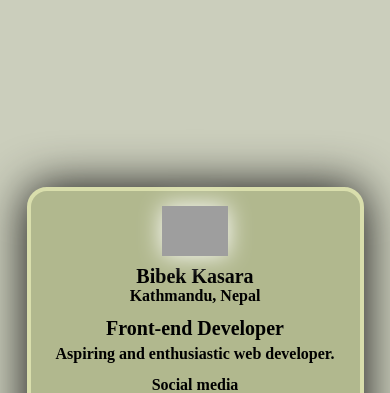
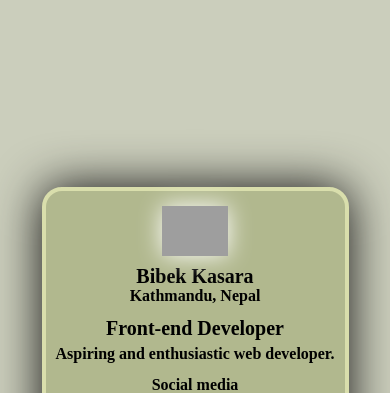
Before and after one commit to Bibek-Kasara/Social-Media-links, a plain HTML site: page index.html in a window 390 px wide. Shown: the top 393 px of the page. Drawn offline with nearby package versions, Linux system fonts and the light colour scheme; files that its build step writes are made by us from their sources; grey boxes are pictures that could not be loaded.

Commit message:
Update mediaquries.scss

```diff
--- a/mediaquries.scss
+++ b/mediaquries.scss
@@ -1,6 +1,6 @@
 @media screen and (max-width: 400px) {
     .container{
-        padding:5px 25px 10px 25px;
+        padding:5px 10px 10px 10px;
     }
    .container p{
          font-size: 16px ;
```
